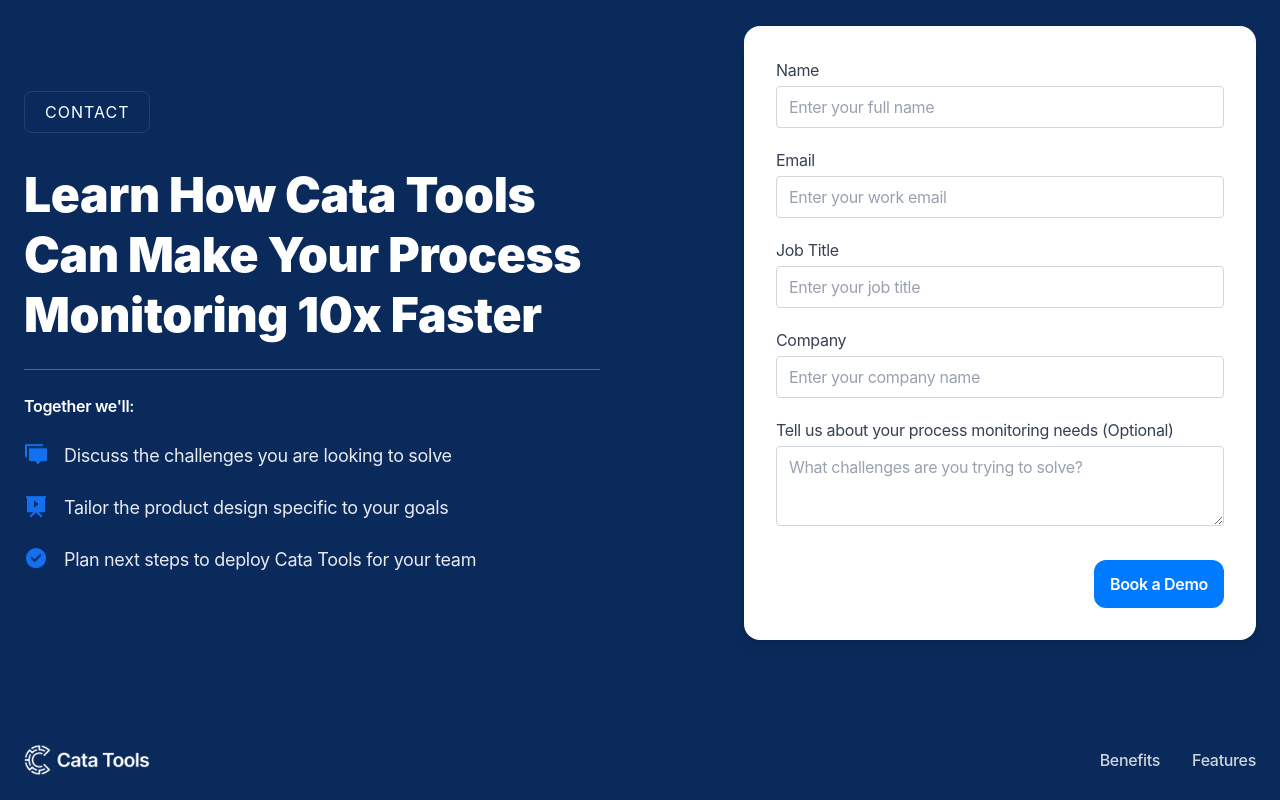
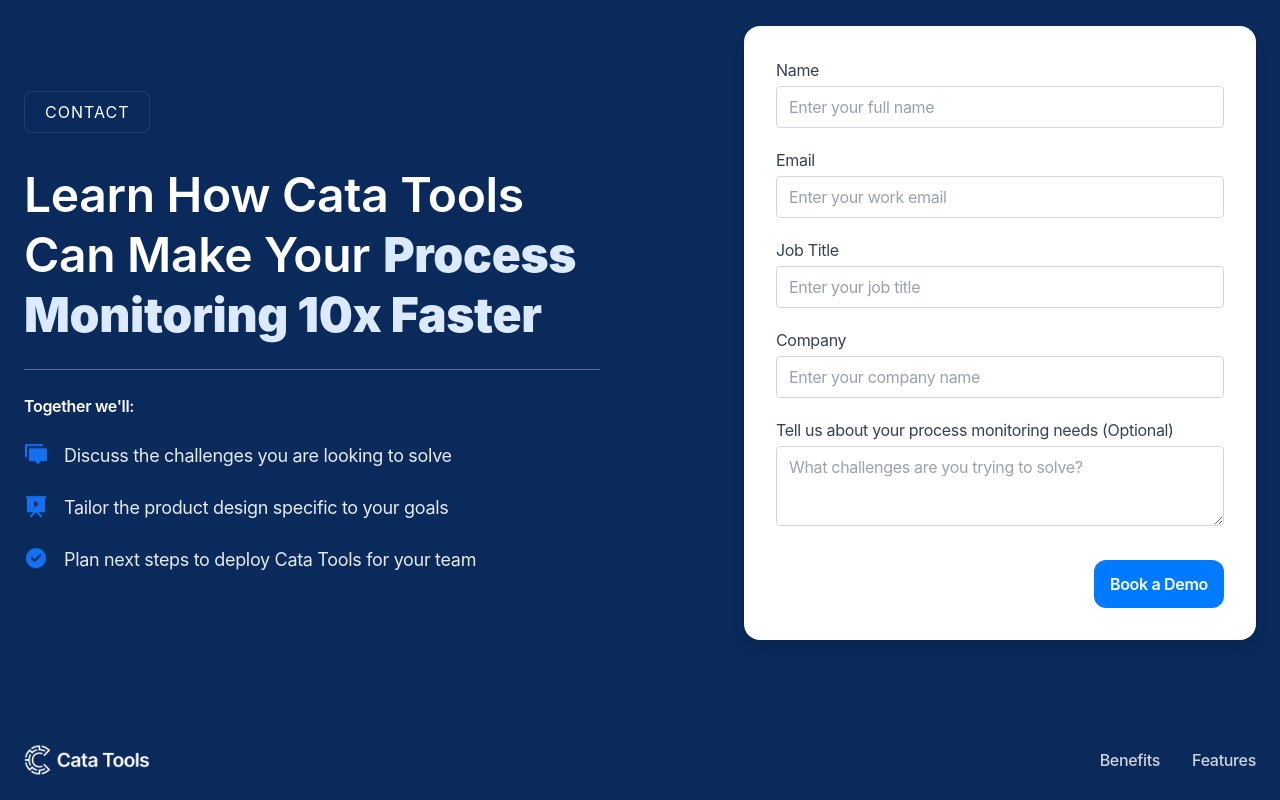
Before and after one commit to cmotameni/cata-website, a React (Vite) app: page / in a window 1280 px wide. Shown: the part 4185-4985 px from the top of the page. Built offline with nearby package versions, Linux system fonts and the light colour scheme.

Commit message:
small update

```diff
--- a/src/components/ContactSection.tsx
+++ b/src/components/ContactSection.tsx
@@ -46,8 +46,9 @@ const ContactSection = () => {
         {/* Left Info */}
         <div className="flex-1 text-white max-w-xl w-full text-center md:text-left">
           <span className="inline-block text-white text-[16px] font-regular uppercase px-5 py-2 rounded-[8px] border border-white/10 mb-8 tracking-wider mx-auto md:mx-0" style={{ letterSpacing: 1 }}>CONTACT</span>
-          <h2 className="text-4xl md:text-5xl font-black mb-6 leading-tight">
-            Learn How Cata Tools Can Make Your Process Monitoring 10x Faster
+          <h2 className="text-4xl md:text-5xl mb-6 leading-tight">
+            <span className="font-semibold">Learn How Cata Tools Can Make Your</span>{' '}
+            <span className="font-black text-[#DBEAFE]">Process Monitoring 10x Faster</span>
           </h2>
           <hr className="border-white/30 mb-6" />
           <div className="mb-6 font-semibold">Together we'll:</div>
```
